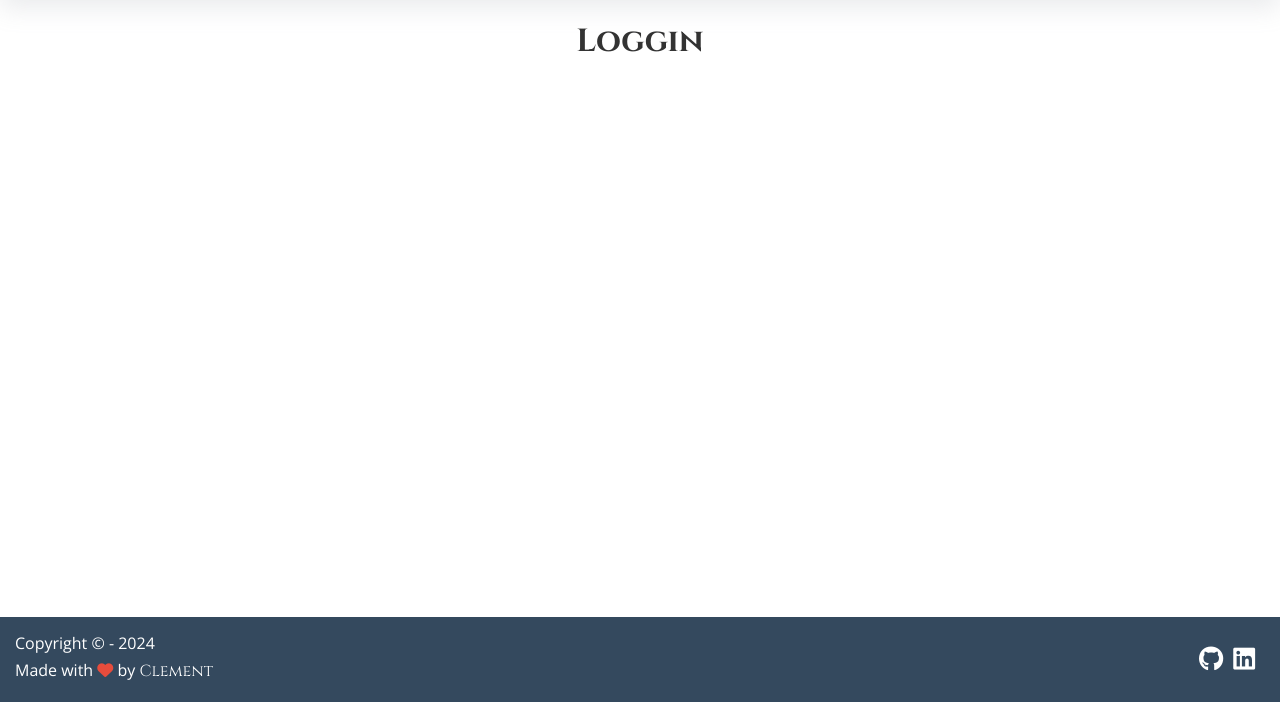
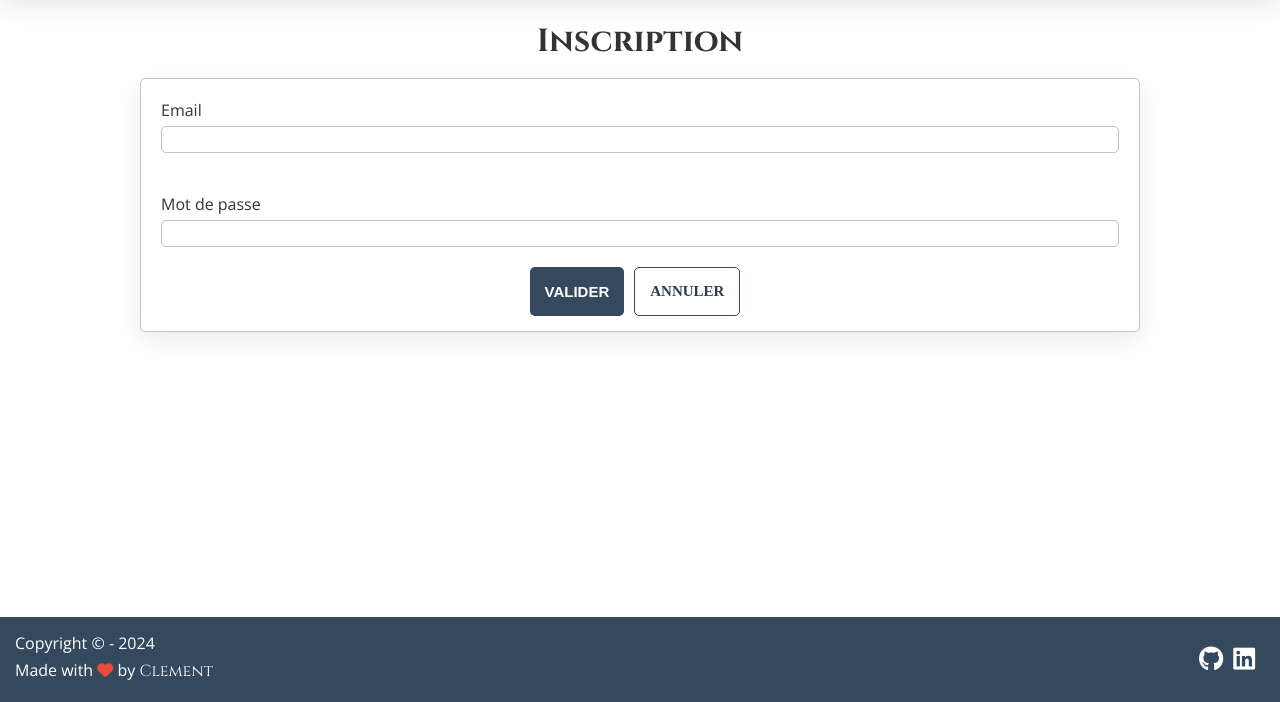
Before and after one commit to GuillemotClement/PHP-Blog, a PHP site: page /auth-login.php in a window 1280 px wide. Shown: the part 98-800 px from the top of the page. Run offline with PHP 8.4, Linux system fonts and the light colour scheme.

Commit message:
Ajout connexion user

```diff
--- a/auth-login.php
+++ b/auth-login.php
@@ -1,14 +1,96 @@
+<?php
+$pdo = require_once './database/database.php';
+
+const ERROR_REQUIRED = 'Saisir une valeur pour ce champ';
+const ERROR_PASSWORD_TOO_SHORT = 'Le mot de passe doit faire au moins 6 caracteres';
+const ERROR_PASSWORD_MISSMATCH = 'Le mot de passe non valide';
+const ERROR_EMAIL_INVALID = 'Email est pas valide';
+const ERROR_EMAIL_UNKNOW = "Email inconnu";
+
+$errors = [
+  'email' => '',
+  'password' => '',
+];
+
+if($_SERVER['REQUEST_METHOD'] === 'POST'){
+  $input = filter_input_array(INPUT_POST, [
+    'email'=>FILTER_SANITIZE_EMAIL
+  ]);
+
+  $email = $input['email'] ?? '';
+  $password = $_POST['password'] ?? '';
+
+  if(!$email){
+    $errors['email'] = ERROR_REQUIRED;
+  }elseif(!filter_var($email, FILTER_VALIDATE_EMAIL)){
+    $errors['email'] = ERROR_EMAIL_INVALID;
+  }
+
+  if(!$password){
+    $errors['password'] = ERROR_REQUIRED;
+  }elseif(mb_strlen($password) < 6){
+    $errors['password'] = ERROR_PASSWORD_TOO_SHORT;
+  }
+
+  if(empty(array_filter($errors, fn($e) => $e !== ''))) {
+    $statementUser = $pdo->prepare('SELECT * FROM user WHERE email=:email');
+    $statementUser->bindValue(':email', $email);
+    $statementUser->execute();
+    $user = $statementUser->fetch();
+
+    if(!$user){
+      $errors['email'] = ERROR_EMAIL_UNKNOW;
+    }else{
+      if(!password_verify($password, $user['password'])){
+        $errors['password'] = ERROR_PASSWORD_MISSMATCH;
+      }else{
+        $statementSession = $pdo->prepare('INSERT INTO session VALUES (
+          DEFAULT,
+          :userid
+        )');
+        $statementSession->bindValue(':userid', $user['id']);
+        $statementSession->execute();
+        $sessionId = $pdo->lastInsertId();
+        setcookie('session', $sessionId, time() + 60 * 60 *24 *14, '', '', false, true);
+        header('Location: /');
+      }
+    }
+
+  }
+}
+?>
+
 <!DOCTYPE html>
 <html lang="en">
   <head>
     <?php require_once './includes/head.php'; ?>
-    <title>Blogzawesome | Login</title>
+    <title>Blogzawesome | Connexion</title>
   </head>
   <body>
     <div class="container">
       <?php require_once './includes/header.php'; ?>
       <div class="content">
-      <h1>Loggin</h1>
+        <h1>Inscription</h1>
+        <form action="/auth-login.php" method="POST">
+          <div class="form-control">
+            <label class="form-label" for="email">Email</label>
+            <input classe="form-input" type="email" name="email" id="email" value="<?= $email ?? '' ?>">
+            <?php if($errors['email']) : ?>
+                <p class="text-error"><?= $errors['email'] ?></p>
+            <?php endif; ?>
+          </div>
+          <div class="form-control">
+            <label class="form-label" for="password">Mot de passe</label>
+            <input classe="form-input" type="password" name="password" id="password">
+            <?php if($errors['password']) : ?>
+                <p class="text-error"><?= $errors['password'] ?></p>
+            <?php endif; ?>
+          </div>
+          <div class="form-action">
+            <button type="submit" class="btn btn-primary">Valider</button>
+            <a class="btn btn-secondary" href="/index.php">Annuler</a>
+          </div>
+        </form>
       </div>
       <?php require_once './includes/footer.php'; ?>
     </div>
--- a/database/database.php
+++ b/database/database.php
@@ -7,8 +7,8 @@
 
 
 
-// $dns = 'mysql:host=localhost;dbname=bog';
-$dns = 'mysql:host=localhost;dbname=blog';
+$dns = 'mysql:host=localhost;dbname=bog';
+// $dns = 'mysql:host=localhost;dbname=blog';
 $usr = 'root';
 
 
```
Lines whose indentation alone changed are shown as unchanged.
